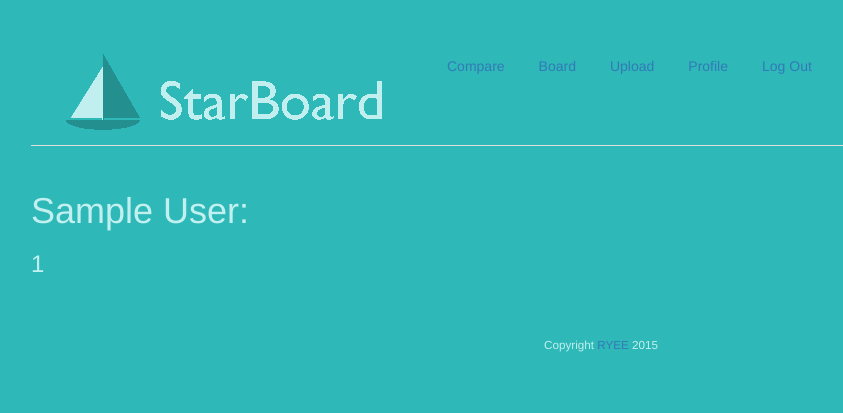
After one commit to eagraf/star, a PHP site: page /profile.php in a window 1280 px wide. The commit adds this page. Shown: the top 413 px of the page, without its empty margins (39-882 px from the left). Run offline with PHP 8.4, Linux system fonts and the light colour scheme; the visitor is signed in with stand-in values (Sample User, id 1); tables that the repository leaves empty or names only in its code hold one stand-in row (values such as "Sample post").

Commit message:
-Added a profile which currently shows logged in user and current group -fixed upload stuff on my end
Signed-off-by: Sam Rackey <samrcr71@gmail.com>

```diff
--- a/includes/config.php
+++ b/includes/config.php
@@ -11,7 +11,7 @@
 
 	// require authentication for all pages except /login.php, /logout.php, and /register.php
 
-    if (!in_array($_SERVER["PHP_SELF"], ["/login.php", "/index.php", "/group_create.php", "/group_finalize.php", "/test.php", "/upload_test.php"]))
+    if (!in_array($_SERVER["PHP_SELF"], ["/login.php", "/index.php", "/group_create.php", "/group_finalize.php", "/about.php", "/test.php", "/upload_test.php"]))
 
     {
 		//Otherwise redirect to login.
--- a/public/css/style.css
+++ b/public/css/style.css
@@ -58,6 +58,14 @@ form{
 
 }
 
+#middle .profile
+{
+   /* left-align tables' cells */
+   text-align: left;
+   color: #C2F0F0
+
+}
+
 
 #bottom
 {
--- /dev/null
+++ b/public/profile.php
@@ -0,0 +1,6 @@
+<?php
+	require("../includes/config.php");
+	$user = query("SELECT * FROM `users` WHERE id =" . $_SESSION["id"] . ";");
+
+	render("profile_view.php", ["user" => $user]);
+?>
--- a/public/upload_test.php
+++ b/public/upload_test.php
@@ -11,7 +11,7 @@
     // else if user reached page via POST (as by submitting a form via POST)
     else if ($_SERVER["REQUEST_METHOD"] == "POST")
     {
-		$target_dir = "uploads/";
+		$target_dir = "../../uploads/";
 		$target_file = $target_dir . basename($_FILES["fileToUpload"]["name"]);
 		$uploadOk = 1;
 		$imageFileType = pathinfo($target_file,PATHINFO_EXTENSION);
--- a/public/uploader.php
+++ b/public/uploader.php
@@ -7,7 +7,7 @@
 
 	 require_once("config.php");
 
-	 $target_base_dir = "../../../../uploads/";
+	 $target_base_dir = "/../uploads/";
 
 	 function upload($target_dir, $target_file) {
 		 // Check if file already exists
--- a/views/header.php
+++ b/views/header.php
@@ -39,6 +39,7 @@
                         <li><a href="compare.php">Compare</a></li>
                         <li><a href="board.php">Board</a></li>
 						<li><a href="upload.php">Upload</a></li>
+						<li><a href="profile.php">Profile</a></li>
                         <li><a href="logout.php">Log Out</a></li>
                     </ul>
 					</div>
--- /dev/null
+++ b/views/profile_view.php
@@ -0,0 +1,8 @@
+<div>
+	<div class = "profile">
+    <?php
+		print "<p><h1>" . $user[0]["name"] . ":</h1></p>";
+		print "<p><h3>" . $user[0]["group_id"] . "</h3></p>";
+    ?>
+	</div>
+</div>
```
